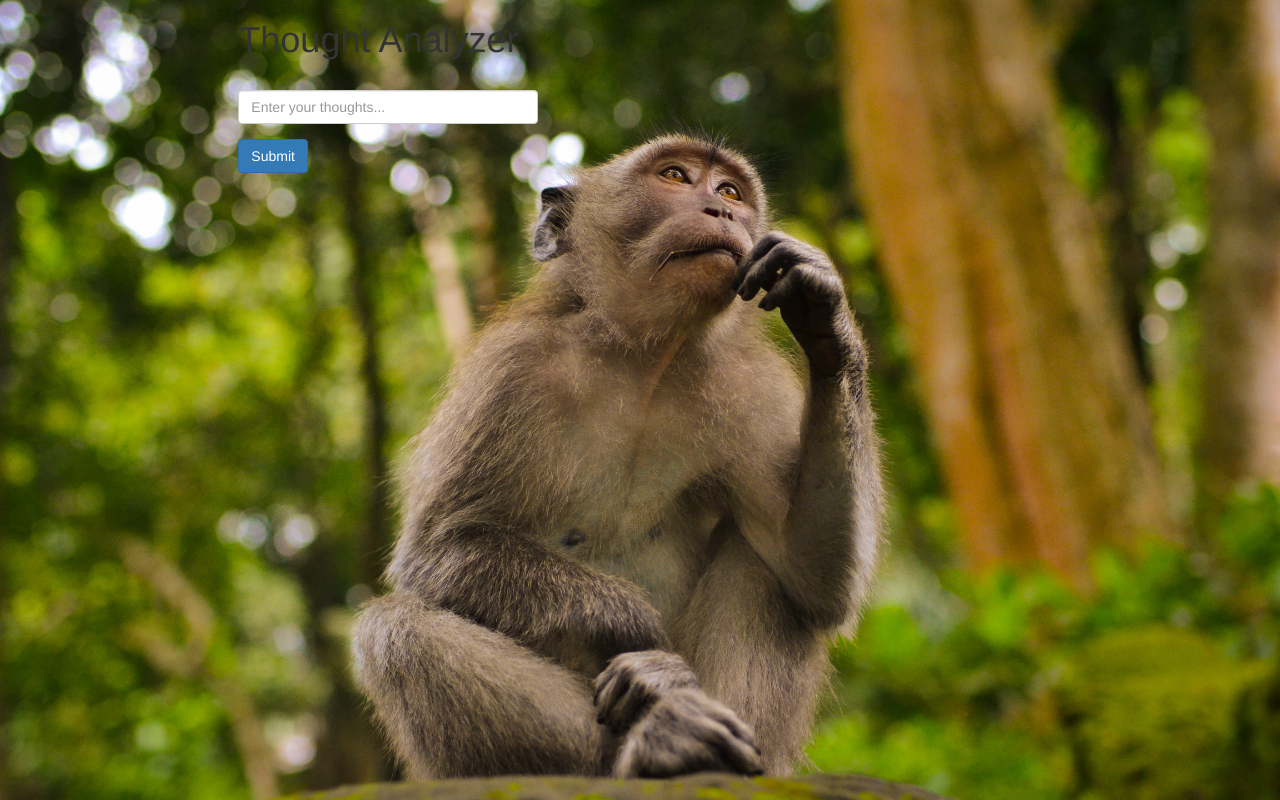
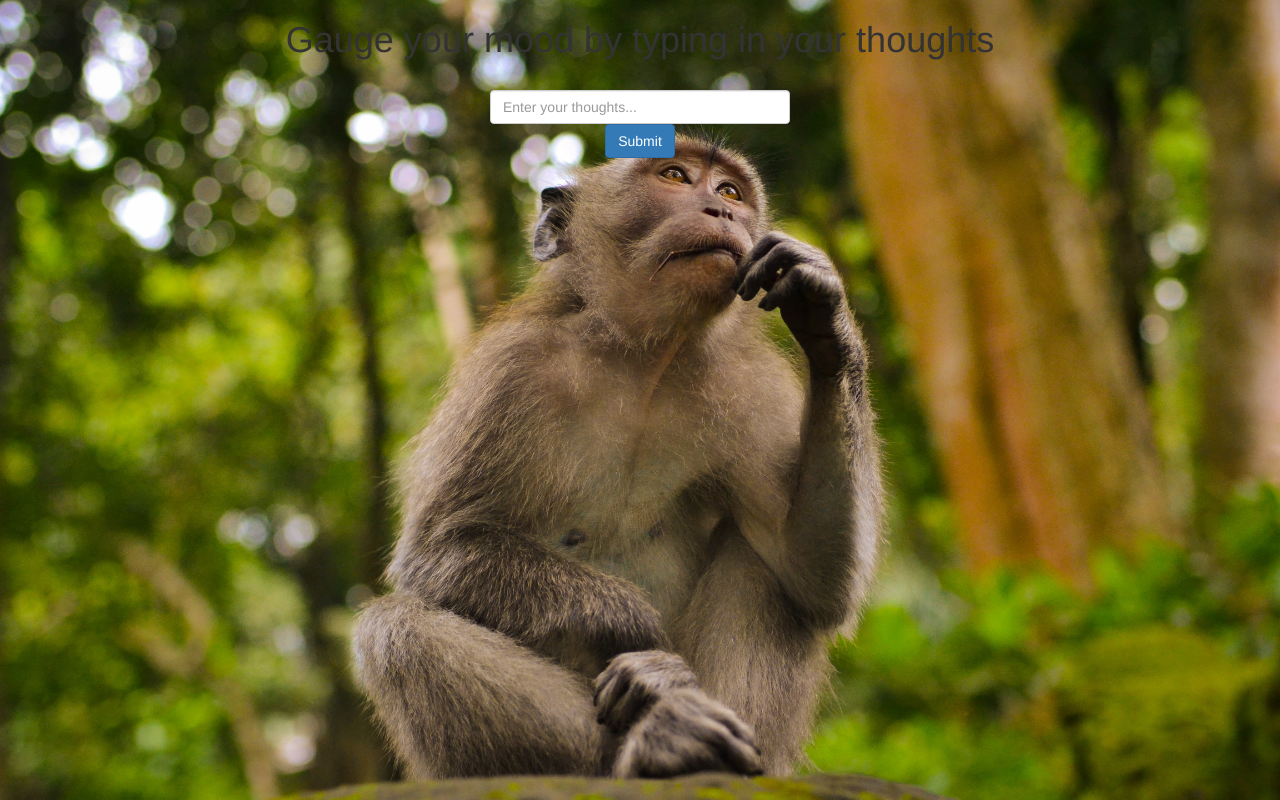
Before and after one commit to SiddharthaAnand/thought-classifier, a Flask app: page / in a window 1280 px wide. Run offline with Flask 2, Linux system fonts and the light colour scheme; parts of the project's set-up code (start-up, migrations or seed data) failed here and were passed over; some libraries are stand-ins or nearby versions.

Commit message:
Center align the text and button

```diff
--- a/templates/home.html
+++ b/templates/home.html
@@ -14,27 +14,24 @@
   <div class="bg">
     <div class="container">
         <div class="row">
-            <div class="col-sm-5 col-sm-offset-1">
-              <h1>Thought Analyzer</h1>
+                <div class="col-md-12" align="center">
+                  <h1>Gauge your mood by typing in your thoughts</h1>
                   <br>
+
                   <form role="form" ng-submit="getResults()">
-                <div class="form-group">
+                    <!--<div class="form-group">-->
                       <input type="text" ng-model="text" name="text" class="form-control" id="text-box" placeholder="Enter your thoughts..." style="max-width: 300px;">
-                </div>
+                    <!--</div>-->
                       <!--raw is added so that the jinja template does not process the submiteButtonText part as some variable.
                       And it is left for angular to process and replace it with the text from main.js-->
                     {% raw %}
                     <button type="submit" class="btn btn-primary" ng-disabled="loading">{{ submitButtonText }}</button>
                     {% endraw %}
                   </form>
-              <br>
-              {% for error in errors %}
-                <h4>{{ error }}</h4>
-              {% endfor %}
-                <br>
                 </div>
         </div>
-        <div class="col-sm-5 col-sm-offset-1">
+        <div class="row">
+                <div class="col-md-3">
                   {% raw %}
                   <div id="results">
                       <span ng-repeat="key in results">
@@ -42,6 +39,12 @@
                       </span>
                   </div>
                   {% endraw %}
+                  <br>
+                </div>
+              <br>
+              {% for error in errors %}
+                <h4>{{ error }}</h4>
+              {% endfor %}
                 <br>
             </div>
           </div>
```
Lines whose indentation alone changed are shown as unchanged.
